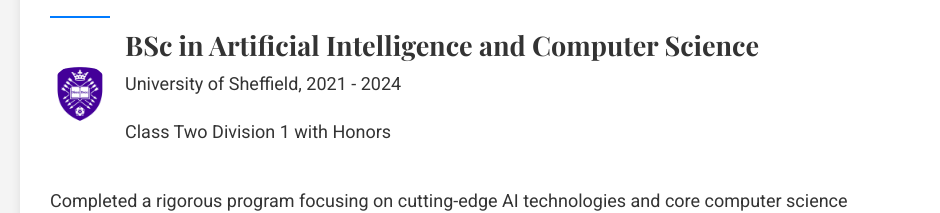
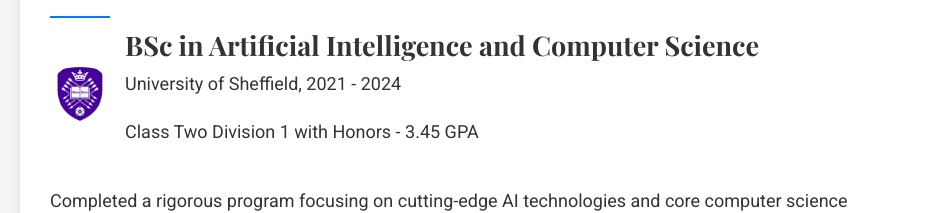
Before and after one commit to rashidyahya/Rashid, a plain HTML site: page index.html in a window 1280 px wide. Shown: the part 1371-1584 px from the top of the page, without its empty margins (160-1100 px from the left). Drawn offline with nearby package versions, Linux system fonts and the light colour scheme.

Commit message:
Update index.html

```diff
--- a/index.html
+++ b/index.html
@@ -60,7 +60,7 @@
               <div>
                   <h3>BSc in Artificial Intelligence and Computer Science</h3>
                   <p>University of Sheffield, 2021 - 2024</p>
-                  <p>Class Two Division 1 with Honors</p>
+                  <p>Class Two Division 1 with Honors - 3.45 GPA</p>
               </div>
           </div>
           <p>Completed a rigorous program focusing on cutting-edge AI technologies and core computer science principles. Key accomplishments and areas of study included:</p>
```
